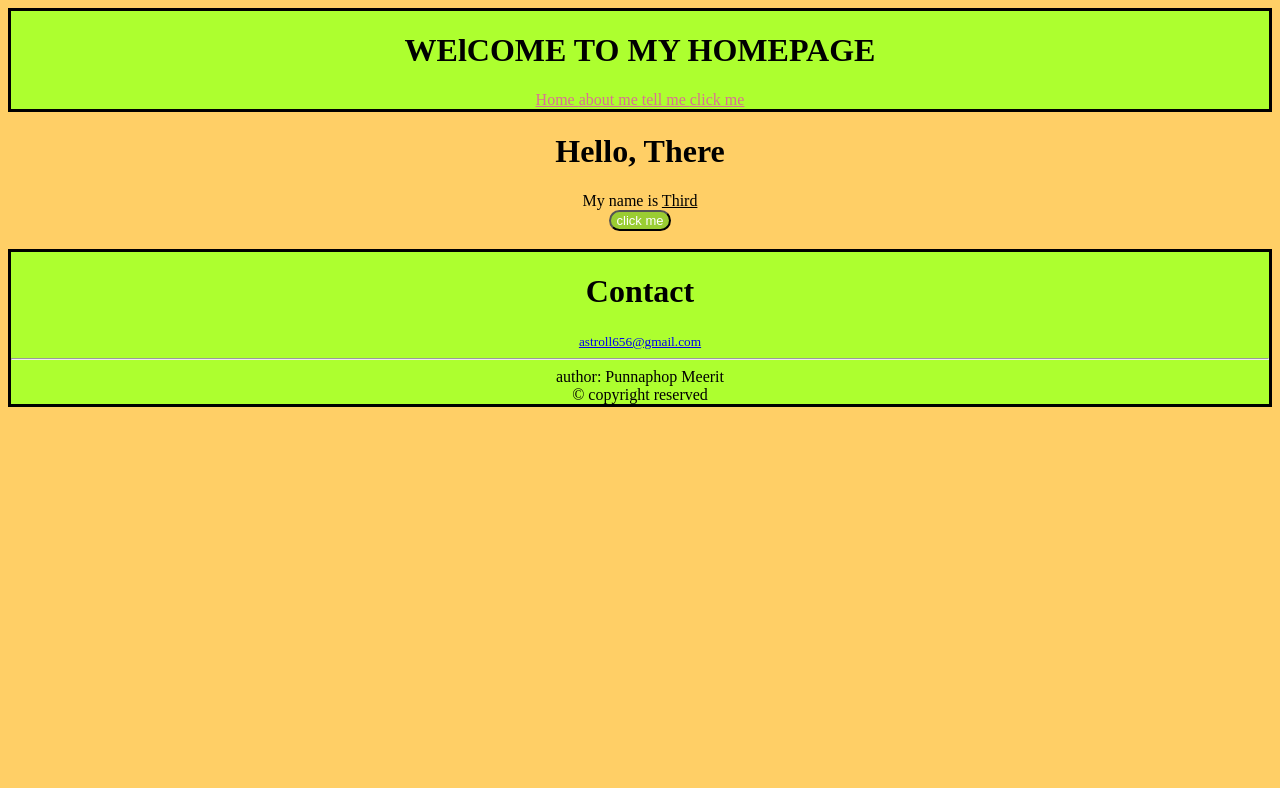
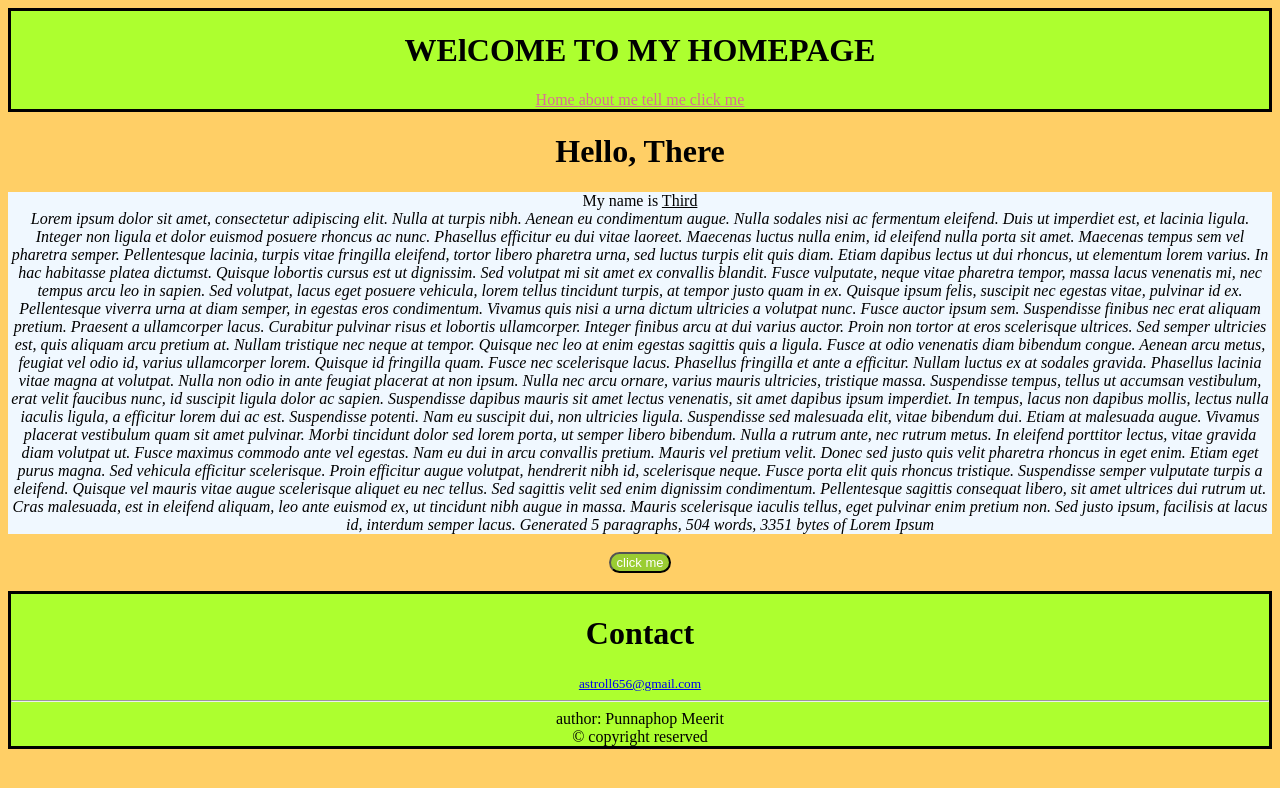
Before and after one commit to Thirdbot/js-learning, a website with bundled scripts: page index.html in a window 1280 px wide. Built offline with nearby package versions, Linux system fonts and the light colour scheme.

Commit message:
update look center

```diff
--- a/index.html
+++ b/index.html
@@ -17,6 +17,8 @@
         .bdiv
         {
             text-align: center;
+            background-color: aliceblue;
+            height: auto;
         }
         .fdiv
         {
@@ -58,6 +60,7 @@
                 >
                 click me
                 </a>
+
            </div>
         </div>
 
@@ -65,19 +68,39 @@
     </header>
 
     <main>
+        <div class="hdiv">
+            <h1>Hello, There</h1>
+        </div>
         <div class="bdiv">
-            <h1>Hello, There</h1>
+
 
         <form action="index.html" method="post">
-            <label for="p"> My name is <u>Third</u> </label>
+            <label for="p"> My name is <u>Third</u> <br>
+            <i>Lorem ipsum dolor sit amet, consectetur adipiscing elit. Nulla at turpis nibh. Aenean eu condimentum augue. Nulla sodales nisi ac fermentum eleifend. Duis ut imperdiet est, et lacinia ligula. Integer non ligula et dolor euismod posuere rhoncus ac nunc. Phasellus efficitur eu dui vitae laoreet. Maecenas luctus nulla enim, id eleifend nulla porta sit amet. Maecenas tempus sem vel pharetra semper. Pellentesque lacinia, turpis vitae fringilla eleifend, tortor libero pharetra urna, sed luctus turpis elit quis diam. Etiam dapibus lectus ut dui rhoncus, ut elementum lorem varius. In hac habitasse platea dictumst. Quisque lobortis cursus est ut dignissim. Sed volutpat mi sit amet ex convallis blandit.
+
+                Fusce vulputate, neque vitae pharetra tempor, massa lacus venenatis mi, nec tempus arcu leo in sapien. Sed volutpat, lacus eget posuere vehicula, lorem tellus tincidunt turpis, at tempor justo quam in ex. Quisque ipsum felis, suscipit nec egestas vitae, pulvinar id ex. Pellentesque viverra urna at diam semper, in egestas eros condimentum. Vivamus quis nisi a urna dictum ultricies a volutpat nunc. Fusce auctor ipsum sem. Suspendisse finibus nec erat aliquam pretium. Praesent a ullamcorper lacus. Curabitur pulvinar risus et lobortis ullamcorper. Integer finibus arcu at dui varius auctor. Proin non tortor at eros scelerisque ultrices. Sed semper ultricies est, quis aliquam arcu pretium at. Nullam tristique nec neque at tempor.
+
+                Quisque nec leo at enim egestas sagittis quis a ligula. Fusce at odio venenatis diam bibendum congue. Aenean arcu metus, feugiat vel odio id, varius ullamcorper lorem. Quisque id fringilla quam. Fusce nec scelerisque lacus. Phasellus fringilla et ante a efficitur. Nullam luctus ex at sodales gravida. Phasellus lacinia vitae magna at volutpat. Nulla non odio in ante feugiat placerat at non ipsum. Nulla nec arcu ornare, varius mauris ultricies, tristique massa. Suspendisse tempus, tellus ut accumsan vestibulum, erat velit faucibus nunc, id suscipit ligula dolor ac sapien.
+
+                Suspendisse dapibus mauris sit amet lectus venenatis, sit amet dapibus ipsum imperdiet. In tempus, lacus non dapibus mollis, lectus nulla iaculis ligula, a efficitur lorem dui ac est. Suspendisse potenti. Nam eu suscipit dui, non ultricies ligula. Suspendisse sed malesuada elit, vitae bibendum dui. Etiam at malesuada augue. Vivamus placerat vestibulum quam sit amet pulvinar. Morbi tincidunt dolor sed lorem porta, ut semper libero bibendum. Nulla a rutrum ante, nec rutrum metus. In eleifend porttitor lectus, vitae gravida diam volutpat ut. Fusce maximus commodo ante vel egestas. Nam eu dui in arcu convallis pretium. Mauris vel pretium velit. Donec sed justo quis velit pharetra rhoncus in eget enim.
+
+                Etiam eget purus magna. Sed vehicula efficitur scelerisque. Proin efficitur augue volutpat, hendrerit nibh id, scelerisque neque. Fusce porta elit quis rhoncus tristique. Suspendisse semper vulputate turpis a eleifend. Quisque vel mauris vitae augue scelerisque aliquet eu nec tellus. Sed sagittis velit sed enim dignissim condimentum. Pellentesque sagittis consequat libero, sit amet ultrices dui rutrum ut. Cras malesuada, est in eleifend aliquam, leo ante euismod ex, ut tincidunt nibh augue in massa. Mauris scelerisque iaculis tellus, eget pulvinar enim pretium non. Sed justo ipsum, facilisis at lacus id, interdum semper lacus.
+
+                Generated 5 paragraphs, 504 words, 3351 bytes of Lorem Ipsum</i> </label>
 
         </form>
-        <button  type="button" class="myButton" onclick="myButton()"> click me </button> </button>
+        </div>
 
-        <br>
-        <br>
+        <div class="fdiv">
+            <br>
+            <nav>
+                <button  type="button" class="myButton" onclick="myButton()"> click me </button> </button>
+            </nav>
+            <br>
+        </div>
 
-        </div>
+
+
 
     </main>
 
--- a/style.css
+++ b/style.css
@@ -25,3 +25,8 @@ footer
     background-color: greenyellow;
     border-style: solid;
 }
+nav
+{
+    display: block;
+
+}
```
Also changed, not shown: about_me.html (+13 -5 lines).
